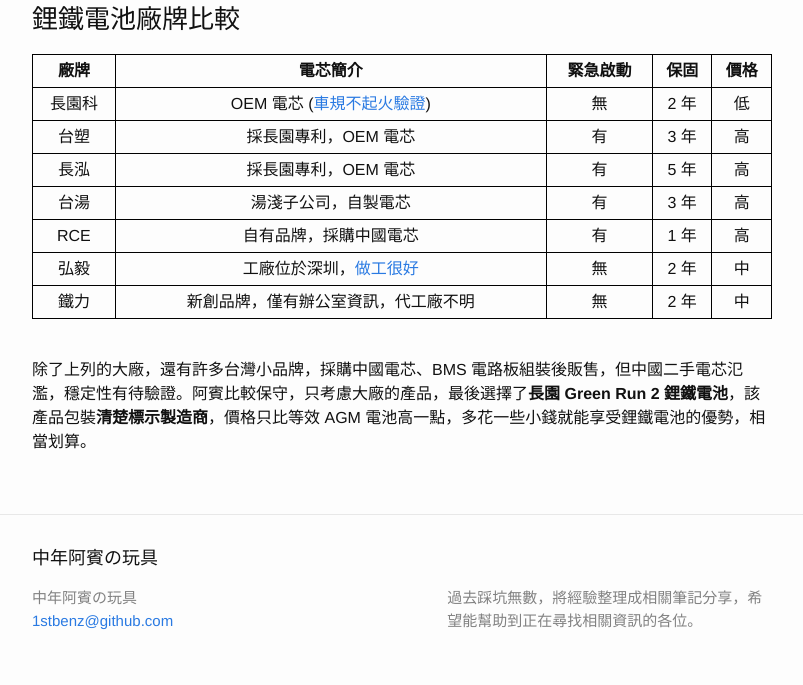
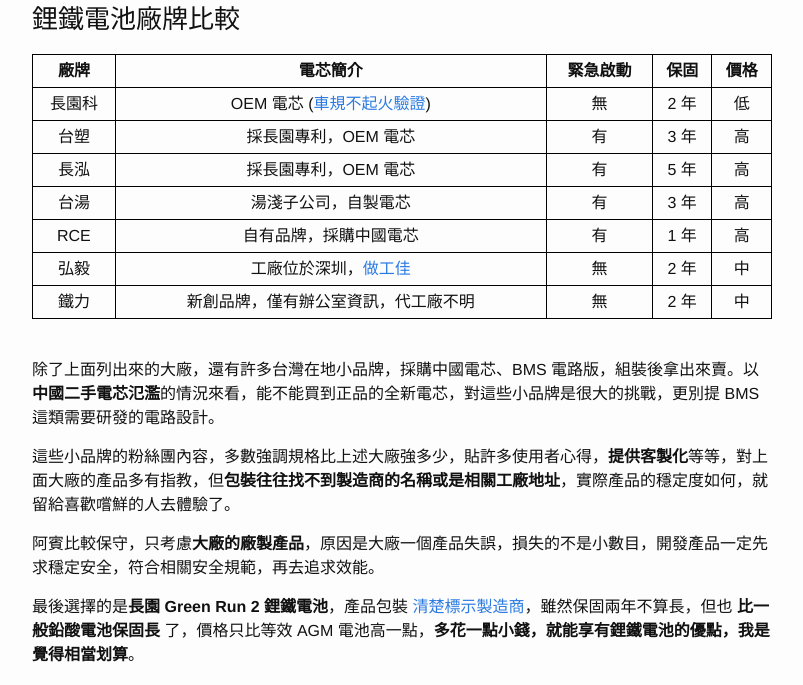
Before and after one commit to 1stbenz/1stbenz.github.io, a Jekyll site: the page built from _posts/2025-04-20-greenrun.md, in a window 1280 px wide and 1400 px high, scrolled down 1541 px. Shown: the top 685 px of the window, without its empty margins (238-1041 px from the left). Built offline with Jekyll 4.4.1, drawn with Linux system fonts in a browser that asks for light colours; some of the changed text lies outside the part shown.

Commit message:
Update 2025-04-20-greenrun.md

```diff
--- a/_posts/2025-04-20-greenrun.md
+++ b/_posts/2025-04-20-greenrun.md
@@ -59,9 +59,34 @@
 | 長泓 | 採長園專利，OEM 電芯 | 有 | 5 年 | 高 |
 | 台湯 | 湯淺子公司，自製電芯 | 有 | 3 年 | 高 |
 | RCE | 自有品牌，採購中國電芯 | 有 | 1 年 | 高 |
-| 弘毅 | 工廠位於深圳，[做工很好](https://youtu.be/qL8HSL3h-MU) | 無 | 2 年 | 中 |
+| 弘毅 | 工廠位於深圳，[做工佳](https://youtu.be/qL8HSL3h-MU) | 無 | 2 年 | 中 |
 | 鐵力 | 新創品牌，僅有辦公室資訊，代工廠不明 | 無 | 2 年 | 中 |
 
 <br>
 
-除了上列的大廠，還有許多台灣小品牌，採購中國電芯、BMS 電路板組裝後販售，但中國二手電芯氾濫，穩定性有待驗證。阿賓比較保守，只考慮大廠的產品，最後選擇了**長園 Green Run 2 鋰鐵電池**，該產品包裝**清楚標示製造商**，價格只比等效 AGM 電池高一點，多花一些小錢就能享受鋰鐵電池的優勢，相當划算。
+除了上面列出來的大廠，還有許多台灣在地小品牌，採購中國電芯、BMS 電路版，組裝後拿出來賣。以**中國二手電芯氾濫**的情況來看，能不能買到正品的全新電芯，對這些小品牌是很大的挑戰，更別提 BMS 這類需要研發的電路設計。
+
+這些小品牌的粉絲團內容，多數強調規格比上述大廠強多少，貼許多使用者心得，**提供客製化**等等，對上面大廠的產品多有指教，但**包裝往往找不到製造商的名稱或是相關工廠地址**，實際產品的穩定度如何，就留給喜歡嚐鮮的人去體驗了。
+
+
+阿賓比較保守，只考慮**大廠的廠製產品**，原因是大廠一個產品失誤，損失的不是小數目，開發產品一定先求穩定安全，符合相關安全規範，再去追求效能。
+
+最後選擇的是**長園 Green Run 2 鋰鐵電池**，產品包裝 [清楚標示製造商](https://www.facebook.com/photo?fbid=1832214710195108&set=a.211963885553540)，雖然保固兩年不算長，但也 **比一般鉛酸電池保固長** 了，價格只比等效 AGM 電池高一點，**多花一點小錢，就能享有鋰鐵電池的優點，我是覺得相當划算**。
+
+#### 鋰鐵 50AH 可對應鉛酸電池 70AH
+
+[![鋰鐵 50AH 可對應鉛酸電池 70AH](https://attach.mobile01.com/attach/202011/mobile01-81fbeeeaa338e5404d6632e9dbe969f6.jpg)](http://www.rce.com.tw/CKEdit/upload/images/%E9%8B%B0%E9%90%B5%E9%89%9B%E9%85%B8%E7%89%B9%E6%80%A7%E6%AF%94%E8%BC%83.jpg)
+
+#### 依照規定記錄相關參數
+
+![依照電池廠商規定，記錄相關參數](https://attach.mobile01.com/attach/202110/mobile01-0ec50e4729271d6a0f8598a384cd1883.jpg)
+
+長園科技的 **Green Run 2 鋰鐵電池**，[北中南有上百家配合的保養廠及電池商家](https://www.facebook.com/GreenRunBattery/posts/2765154940462553)。
+
+阿賓找的 **恆大動力** ([Facebook](https://www.facebook.com/MegaPowerEnergyTaiwan/)) 個人覺得不錯，雖然是桃園的公司，阿賓在南部一樣帶著電池下來裝，除了基本的 **不斷電安裝**、**清除故障碼** 之外，還實際在車上用 Fluke 電流勾表觀察鋰鐵電池的效能、啟動壓差，**照規定進行參數記錄**，安裝過程也相當細心，配合度很高，值得推薦。
+
+### 機車鋰鐵啟動電池
+
+有車友問到 **機車鋰鐵啟動電池**，目前查到兩大品牌，有正規廠製產品，**過充放保護**都很齊全：
+- **勁芯**
+- **BOSCH**
```
